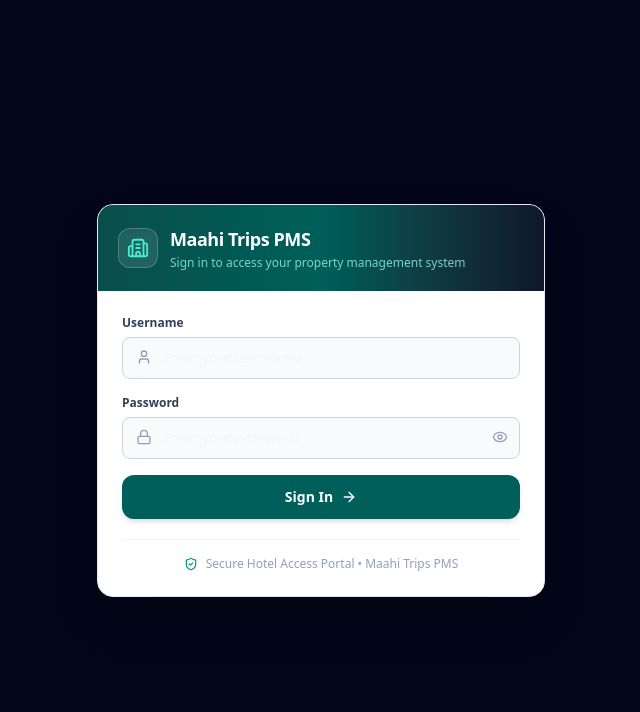
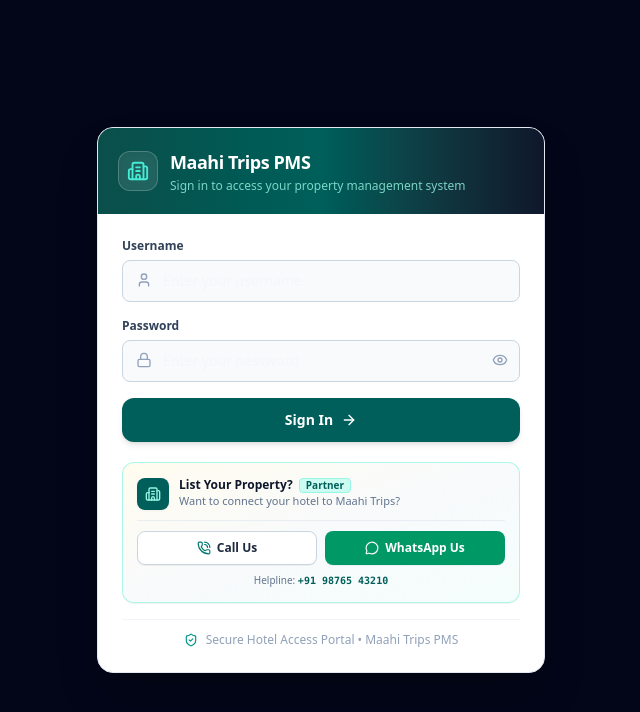
Before and after one commit to maahitrips/maahi-trips-pms, a React (Vite) app: page / in a window 1280 px wide. Shown: the top 712 px of the page, without its empty margins (319-959 px from the left). Built offline with nearby package versions, Linux system fonts and the light colour scheme.

Commit message:
feat: add property partnership link and WhatsApp integration
- Add "List Your Property" CTA with contact links to LoginModal.
- Implement guest WhatsApp messaging functionality in GmailView.

```diff
--- a/src/components/GmailView.tsx
+++ b/src/components/GmailView.tsx
@@ -19,7 +19,9 @@
   Eye,
   Check,
   Building2,
-  Paperclip
+  Paperclip,
+  Phone,
+  MessageCircle
 } from 'lucide-react';
 import {
   initAuth,
@@ -70,6 +72,7 @@
   const [selectedBookingId, setSelectedBookingId] = useState<string>(bookings[0]?.id || '');
   const [templateType, setTemplateType] = useState<'confirmation' | 'welcome' | 'custom'>('confirmation');
   const [recipientEmail, setRecipientEmail] = useState<string>('');
+  const [recipientPhone, setRecipientPhone] = useState<string>('');
   const [emailSubject, setEmailSubject] = useState<string>('');
   const [emailBody, setEmailBody] = useState<string>('');
   const [emailHtml, setEmailHtml] = useState<string>('');
@@ -143,6 +146,7 @@
 
     const room = rooms.find(r => r.id === booking.roomId);
     setRecipientEmail(booking.guest.email || 'guest@example.com');
+    setRecipientPhone(booking.guest.phone || '');
 
     if (templateType === 'confirmation') {
       const template = generateBookingConfirmationEmail(booking, hotelProfile, room);
@@ -160,6 +164,41 @@
       setEmailHtml('');
     }
   }, [selectedBookingId, templateType, hotelProfile, bookings, rooms]);
+
+  // Send Voucher / Message via WhatsApp directly
+  const handleSendWhatsApp = () => {
+    const booking = bookings.find(b => b.id === selectedBookingId) || bookings[0];
+    const phone = recipientPhone || booking?.guest.phone || '';
+    const cleanPhone = phone.replace(/[^0-9]/g, '');
+
+    let whatsappText = '';
+    if (booking) {
+      whatsappText = `🏨 *${hotelProfile.name.toUpperCase()} - BOOKING VOUCHER*\n\n` +
+        `👤 *Guest Name:* ${booking.guest.fullName}\n` +
+        `🔖 *Booking Reference:* #${booking.bookingCode}\n` +
+        `📅 *Check-In:* ${booking.checkInDate} (Check-in from 12:00 PM)\n` +
+        `📅 *Check-Out:* ${booking.checkOutDate} (Check-out by 11:00 AM)\n` +
+        `🛏️ *Room Allotted:* ${booking.roomNumber ? `Room #${booking.roomNumber}` : 'Standard / Executive'}\n` +
+        `👥 *Guests:* ${booking.guestsCount.adults} Adults${booking.guestsCount.children > 0 ? `, ${booking.guestsCount.children} Children` : ''}\n` +
+        `💰 *Total Booking Amount:* ₹${booking.totalAmount.toLocaleString()}\n` +
+        `✅ *Advance Paid:* ₹${booking.paidAmount.toLocaleString()}\n` +
+        `⚠️ *Balance at Check-in:* ₹${Math.max(0, booking.totalAmount - booking.paidAmount).toLocaleString()}\n\n` +
+        `📍 *Hotel Address:* ${hotelProfile.address}, ${hotelProfile.city}\n` +
+        `📞 *Reception Helpline:* ${hotelProfile.phone}\n` +
+        (hotelProfile.wifiPassword ? `📶 *Complimentary Wi-Fi:* ${hotelProfile.wifiPassword}\n` : '') +
+        `\n_Thank you for choosing ${hotelProfile.name}! We look forward to hosting you._`;
+    } else {
+      whatsappText = emailBody;
+    }
+
+    const targetUrl = cleanPhone
+      ? `https://api.whatsapp.com/send?phone=${cleanPhone.length === 10 ? '91' + cleanPhone : cleanPhone}&text=${encodeURIComponent(whatsappText)}`
+      : `https://api.whatsapp.com/send?text=${encodeURIComponent(whatsappText)}`;
+
+    window.open(targetUrl, '_blank');
+    setSentSuccessMsg(`Opening WhatsApp with booking voucher for ${booking?.guest.fullName || 'Guest'}...`);
+    setTimeout(() => setSentSuccessMsg(null), 5000);
+  };
 
   // Load Messages from Gmail API
   const loadMessages = async () => {
@@ -466,7 +505,7 @@
             </div>
 
             {/* Recipient & Subject */}
-            <div className="grid grid-cols-1 md:grid-cols-2 gap-4">
+            <div className="grid grid-cols-1 sm:grid-cols-2 lg:grid-cols-3 gap-4">
               <div>
                 <label className="block text-xs font-semibold text-slate-700 mb-1">
                   Recipient Email:
@@ -486,6 +525,24 @@
               </div>
 
               <div>
+                <label className="block text-xs font-semibold text-slate-700 mb-1 flex items-center justify-between">
+                  <span>Guest Mobile / WhatsApp:</span>
+                  <span className="text-[10px] text-emerald-700 font-bold bg-emerald-50 px-1.5 py-0.2 rounded border border-emerald-200">WhatsApp</span>
+                </label>
+                <div className="relative">
+                  <Phone size={15} className="absolute left-3 top-2.5 text-slate-400" />
+                  <input
+                    id="input-recipient-phone"
+                    type="tel"
+                    value={recipientPhone}
+                    onChange={(e) => setRecipientPhone(e.target.value)}
+                    placeholder="+91 98765 43210"
+                    className="w-full pl-9 pr-3 py-2 text-xs bg-white border border-slate-300 rounded-lg focus:ring-2 focus:ring-emerald-500 outline-hidden font-medium"
+                  />
+                </div>
+              </div>
+
+              <div className="sm:col-span-2 lg:col-span-1">
                 <label className="block text-xs font-semibold text-slate-700 mb-1">
                   Email Subject:
                 </label>
@@ -530,12 +587,12 @@
                   {googleUser ? (
                     <>Sending from authenticated account: <strong className="text-slate-800">{googleUser.email}</strong></>
                   ) : (
-                    <span className="text-amber-700 font-medium">Connect Google account above to send emails directly</span>
+                    <span className="text-amber-700 font-medium">Direct WhatsApp dispatch is instant • Connect Google for Gmail</span>
                   )}
                 </span>
               </div>
 
-              <div className="flex items-center gap-2">
+              <div className="flex flex-wrap items-center gap-2">
                 <button
                   type="button"
                   onClick={() => {
@@ -545,6 +602,17 @@
                   className="px-4 py-2 border border-slate-300 hover:bg-slate-50 text-slate-700 text-xs font-semibold rounded-lg transition-colors cursor-pointer"
                 >
                   View Reservation
+                </button>
+
+                <button
+                  id="btn-send-whatsapp-action"
+                  type="button"
+                  onClick={handleSendWhatsApp}
+                  className="px-4 py-2 bg-emerald-600 hover:bg-emerald-700 text-white text-xs font-bold rounded-lg shadow-sm flex items-center gap-1.5 transition-all cursor-pointer"
+                  title="Send formatted voucher directly to guest WhatsApp"
+                >
+                  <MessageCircle size={15} />
+                  <span>Send via WhatsApp</span>
                 </button>
 
                 <button
--- a/src/components/LoginModal.tsx
+++ b/src/components/LoginModal.tsx
@@ -9,7 +9,9 @@
   AlertCircle,
   ArrowRight,
   Eye,
-  EyeOff
+  EyeOff,
+  PhoneCall,
+  MessageCircle
 } from 'lucide-react';
 
 interface LoginModalProps {
@@ -172,8 +174,54 @@
             </button>
           </form>
 
+          {/* List Your Property / Call Us Section */}
+          <div className="mt-5 p-3.5 rounded-xl bg-gradient-to-br from-amber-50/80 via-slate-50 to-teal-50/70 border border-teal-200/80 shadow-2xs">
+            <div className="flex items-center justify-between gap-2 mb-2">
+              <div className="flex items-center gap-2.5">
+                <div className="w-8 h-8 rounded-lg bg-teal-800 text-white flex items-center justify-center font-bold text-xs shrink-0 shadow-xs">
+                  <Building2 size={16} className="text-teal-200" />
+                </div>
+                <div>
+                  <div className="font-bold text-slate-900 text-xs flex items-center gap-1.5">
+                    <span>List Your Property?</span>
+                    <span className="text-[10px] bg-teal-100 text-teal-800 font-bold px-1.5 py-0.2 rounded border border-teal-200">
+                      Partner
+                    </span>
+                  </div>
+                  <div className="text-[11px] text-slate-500">Want to connect your hotel to Maahi Trips?</div>
+                </div>
+              </div>
+            </div>
+
+            <div className="grid grid-cols-2 gap-2 mt-2.5 pt-2.5 border-t border-slate-200/70">
+              <a
+                id="link-login-call-us"
+                href="tel:+919876543210"
+                className="flex items-center justify-center gap-1.5 py-2 px-3 bg-white hover:bg-teal-50 border border-slate-300 hover:border-teal-400 text-slate-800 hover:text-teal-900 rounded-lg text-xs font-bold transition-all shadow-2xs cursor-pointer"
+              >
+                <PhoneCall size={14} className="text-teal-700" />
+                <span>Call Us</span>
+              </a>
+
+              <a
+                id="link-login-whatsapp-us"
+                href="https://api.whatsapp.com/send?phone=919876543210&text=Hello%20Maahi%20Trips%20Team%2C%20I%20want%20to%20list%20my%20hotel%20property%20on%20Maahi%20Trips%20PMS."
+                target="_blank"
+                rel="noopener noreferrer"
+                className="flex items-center justify-center gap-1.5 py-2 px-3 bg-emerald-600 hover:bg-emerald-700 text-white rounded-lg text-xs font-bold transition-all shadow-2xs cursor-pointer"
+              >
+                <MessageCircle size={14} />
+                <span>WhatsApp Us</span>
+              </a>
+            </div>
+
+            <div className="text-center mt-2 text-[10px] text-slate-500 font-medium">
+              Helpline: <a href="tel:+919876543210" className="font-mono text-teal-800 font-bold hover:underline">+91 98765 43210</a>
+            </div>
+          </div>
+
           {/* Security Note */}
-          <div className="mt-5 pt-4 border-t border-slate-100 flex items-center gap-2 text-slate-400 text-xs justify-center">
+          <div className="mt-4 pt-3 border-t border-slate-100 flex items-center gap-2 text-slate-400 text-xs justify-center">
             <ShieldCheck size={14} className="text-teal-600" />
             <span>Secure Hotel Access Portal • Maahi Trips PMS</span>
           </div>
```
